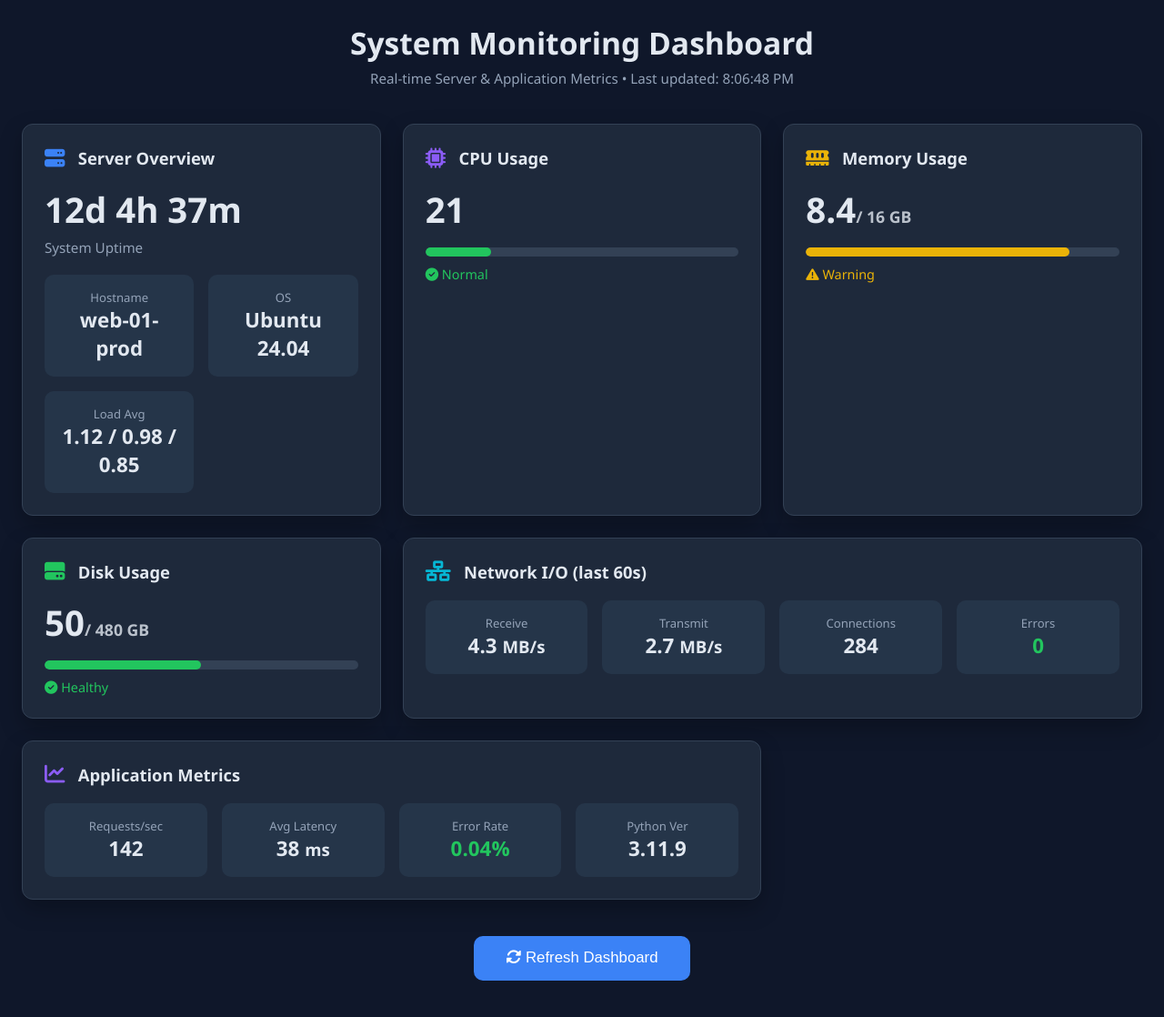
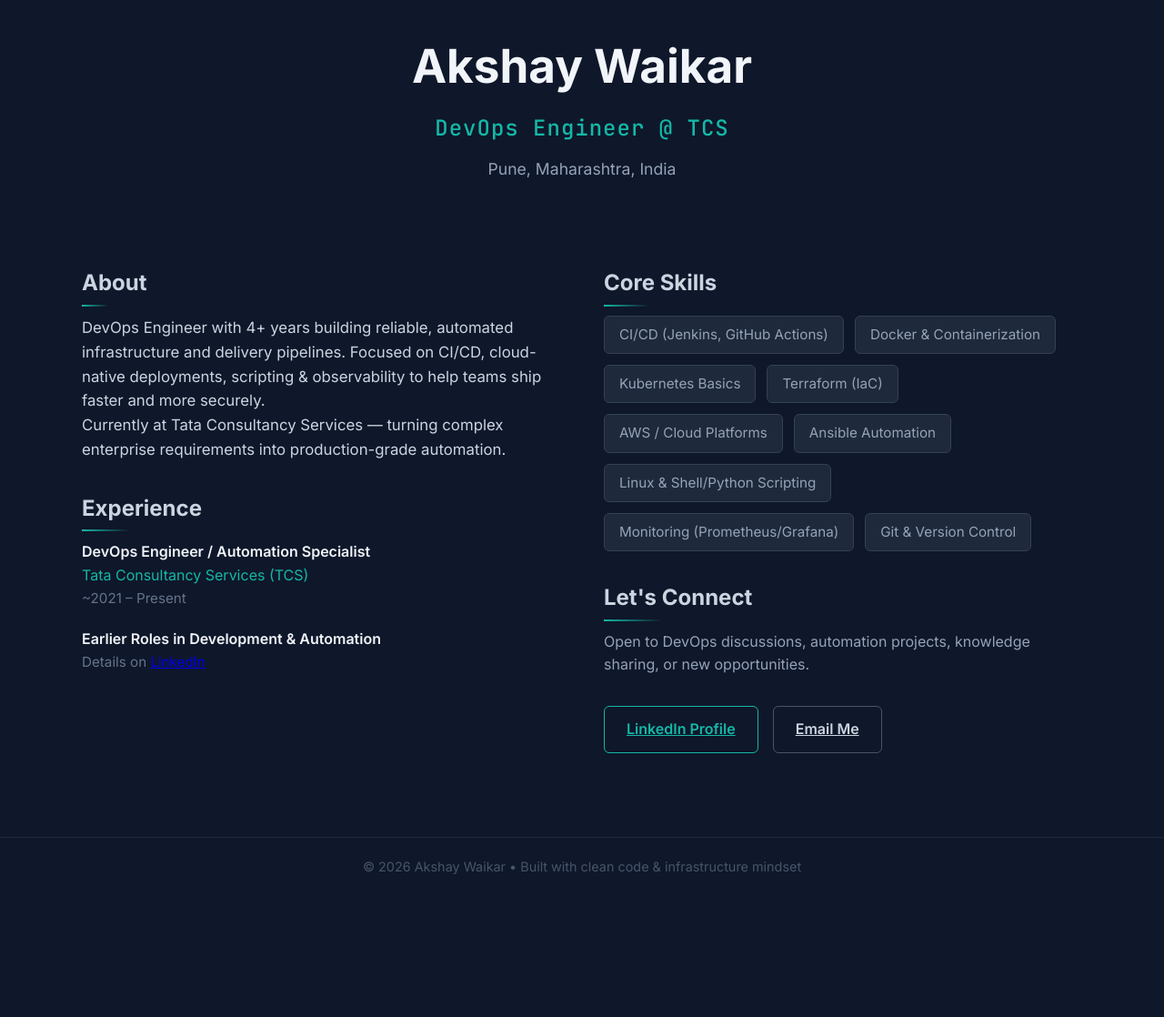
Before and after one commit to WaikarAkshay/flask-python-DevSecOps, a Flask app: page / in a window 1280 px wide. Shown: the whole page at 91% size. After the commit the page ends 961 px from the top, so only its background shows below. Run offline with Flask 3, Linux system fonts and the light colour scheme.

Commit message:
changed index.html and app.py

```diff
--- a/app.py
+++ b/app.py
@@ -4,20 +4,19 @@ app = Flask(__name__)
 
 
 @app.route("/")
-def dashboard():
-    return render_template("index.html")
+def portfolio():
+    # You can later pass variables to the template if needed
+    context = {
+        "current_year": 2026,
+        "page_title": "Akshay Waikar • DevOps Engineer",
+        # "visitor_count": get_visitor_count(),  # example future extension
+    }
+    return render_template("index.html", **context)
 
-
-# You can later add real /api/metrics endpoint
-# @app.route("/api/metrics")
-# def metrics():
-#     import psutil, platform, datetime, random
-#     return jsonify({
-#         "cpu": psutil.cpu_percent(),
-#         "memory": psutil.virtual_memory().percent,
-#         "disk": psutil.disk_usage('/').percent,
-#         ...
-#     })
+# Optional health check
+@app.route("/health")
+def health():
+    return {"status": "ok"}, 200
 
 
 if __name__ == "__main__":
--- a/templates/index.html
+++ b/templates/index.html
@@ -1,339 +1,235 @@
-<!DOCTYPE html>
+<!doctype html>
 <html lang="en">
 <head>
   <meta charset="UTF-8" />
-  <meta name="viewport" content="width=device-width, initial-scale=1.0"/>
-  <title>System Monitoring Dashboard </title>
-  <link rel="stylesheet" href="https://cdnjs.cloudflare.com/ajax/libs/font-awesome/6.5.0/css/all.min.css"/>
+  <meta name="viewport" content="width=device-width, initial-scale=1.0" />
+  <title>Akshay Waikar • DevOps Engineer</title>
+  <meta name="description" content="DevOps Engineer at TCS | Pune, India | Automation • CI/CD • Cloud Infrastructure" />
+  <meta name="theme-color" content="#0f172a" />
+
+  <link rel="preconnect" href="https://fonts.googleapis.com">
+  <link rel="preconnect" href="https://fonts.gstatic.com" crossorigin>
+  <link href="https://fonts.googleapis.com/css2?family=Inter:wght@400;500;600;700&family=JetBrains+Mono:wght@500&display=swap" rel="stylesheet">
+
   <style>
-    :root {
-      --bg: #0f172a;
-      --card: #1e293b;
-      --text: #e2e8f0;
-      --text-dim: #94a3b8;
-      --green: #22c55e;
-      --yellow: #eab308;
-      --red: #ef4444;
-      --blue: #3b82f6;
-      --purple: #8b5cf6;
+    * { box-sizing: border-box; margin:0; padding:0; }
+    body {
+      font-family: 'Inter', system-ui, sans-serif;
+      background: #0f172a;
+      color: #e2e8f0;
+      line-height: 1.6;
+      height: 100vh;
+      overflow: hidden;
+      display: flex;
+      flex-direction: column;
+    }
+    main {
+      flex: 1;
+      display: flex;
+      align-items: center;
+      justify-content: center;
+      padding: 40px 24px;
+    }
+    .container {
+      max-width: 1100px;
+      width: 100%;
+      display: grid;
+      grid-template-columns: 1fr 1fr;
+      gap: 48px;
+      opacity: 0;
+      transform: translateY(20px);
+      animation: fadeInUp 1.2s forwards 0.3s;
+    }
+    @keyframes fadeInUp {
+      to { opacity: 1; transform: translateY(0); }
     }
 
-    * { margin:0; padding:0; box-sizing:border-box; }
-    body {
-      font-family: 'Segoe UI', system-ui, sans-serif;
-      background: var(--bg);
-      color: var(--text);
-      min-height: 100vh;
-      padding: 1.5rem;
+    header { text-align: center; padding: 32px 0; }
+    .name {
+      font-size: 3.2rem;
+      font-weight: 700;
+      color: #f1f5f9;
+      margin-bottom: 8px;
+    }
+    .title {
+      font-family: 'JetBrains Mono', monospace;
+      font-size: 1.5rem;
+      color: #14b8a6;
+      letter-spacing: 1px;
+      margin-bottom: 12px;
+    }
+    .location { color: #94a3b8; font-size: 1.1rem; }
+
+    section { margin-bottom: 32px; }
+    h2 {
+      font-size: 1.5rem;
+      color: #cbd5e1;
+      margin-bottom: 16px;
+      position: relative;
+      display: inline-block;
+    }
+    h2::after {
+      content: '';
+      position: absolute;
+      bottom: -6px; left: 0;
+      width: 40%; height: 2px;
+      background: linear-gradient(to right, #14b8a6, transparent);
     }
 
-    .header {
-      text-align: center;
-      margin-bottom: 2.5rem;
+    .about p {
+      font-size: 1.05rem;
+      color: #cbd5e1;
+      max-width: 520px;
     }
 
-    .header h1 {
-      font-size: 2.1rem;
-      font-weight: 600;
-      margin-bottom: 0.4rem;
+    .skills {
+      display: flex;
+      flex-wrap: wrap;
+      gap: 12px;
+    }
+    .tag {
+      background: #1e293b;
+      border: 1px solid #334155;
+      color: #94a3b8;
+      padding: 8px 16px;
+      border-radius: 6px;
+      font-size: 0.95rem;
+      transition: all 0.25s ease;
+    }
+    .tag:hover {
+      transform: translateY(-3px);
+      border-color: #14b8a6;
+      box-shadow: 0 8px 24px rgba(20,184,166,0.15);
+      color: #e2e8f0;
     }
 
-    .header p {
-      color: var(--text-dim);
-      font-size: 0.95rem;
+    .exp .item {
+      margin-bottom: 20px;
+    }
+    .role { font-weight: 600; color: #f1f5f9; }
+    .company { color: #14b8a6; }
+    .period { color: #64748b; font-size: 0.95rem; }
+
+    .actions {
+      display: flex;
+      gap: 16px;
+      margin-top: 32px;
+      flex-wrap: wrap;
+    }
+    .btn {
+      background: transparent;
+      border: 1px solid #14b8a6;
+      color: #14b8a6;
+      padding: 12px 24px;
+      border-radius: 6px;
+      font-weight: 600;
+      transition: all 0.3s ease;
+      cursor: pointer;
+    }
+    .btn:hover {
+      background: #14b8a6;
+      color: #0f172a;
+      transform: translateY(-3px);
+      box-shadow: 0 12px 32px rgba(20,184,166,0.25);
+    }
+    .btn.outline {
+      border-color: #475569;
+      color: #cbd5e1;
+    }
+    .btn.outline:hover {
+      border-color: #64748b;
+      background: #1e293b;
+      color: #f1f5f9;
     }
 
-    .grid {
-      display: grid;
-      grid-template-columns: repeat(auto-fit, minmax(320px, 1fr));
-      gap: 1.5rem;
-      max-width: 1400px;
-      margin: 0 auto;
-    }
-
-    .card {
-      background: var(--card);
-      border-radius: 12px;
-      padding: 1.5rem;
-      box-shadow: 0 10px 25px rgba(0,0,0,0.25);
-      border: 1px solid #334155;
-      transition: transform 0.15s ease, box-shadow 0.15s ease;
-    }
-
-    .card:hover {
-      transform: translateY(-4px);
-      box-shadow: 0 15px 35px rgba(0,0,0,0.35);
-    }
-
-    .card-header {
-      display: flex;
-      align-items: center;
-      gap: 0.9rem;
-      margin-bottom: 1.1rem;
-    }
-
-    .card-header i {
-      font-size: 1.4rem;
-    }
-
-    .card-title {
-      font-size: 1.15rem;
-      font-weight: 600;
-    }
-
-    .metric {
-      font-size: 2.4rem;
-      font-weight: 700;
-      margin: 0.4rem 0;
-    }
-
-    .unit { font-size: 1.1rem; opacity: 0.8; }
-
-    .progress-container {
-      height: 10px;
-      background: #334155;
-      border-radius: 999px;
-      margin: 1rem 0 0.6rem;
-      overflow: hidden;
-    }
-
-    .progress-bar {
-      height: 100%;
-      border-radius: 999px;
-      transition: width 0.6s ease;
-    }
-
-    .status {
+    footer {
+      text-align: center;
+      padding: 20px;
+      color: #475569;
       font-size: 0.9rem;
-      font-weight: 500;
-      margin-top: 0.6rem;
-    }
-
-    .good  { color: var(--green); }
-    .warn  { color: var(--yellow); }
-    .alert { color: var(--red); }
-
-    .grid-2 { grid-column: span 2; }
-
-    .small-metrics {
-      display: grid;
-      grid-template-columns: repeat(auto-fit, minmax(140px, 1fr));
-      gap: 1rem;
-      margin-top: 1.2rem;
-    }
-
-    .mini-card {
-      background: #253549;
-      padding: 1rem;
-      border-radius: 10px;
-      text-align: center;
-    }
-
-    .mini-label { font-size: 0.82rem; color: var(--text-dim); }
-    .mini-value { font-size: 1.4rem; font-weight: 700; }
-
-    .refresh-btn {
-      display: block;
-      margin: 2.5rem auto 1rem;
-      padding: 0.9rem 2.2rem;
-      background: var(--blue);
-      color: white;
-      border: none;
-      border-radius: 10px;
-      font-size: 1.05rem;
-      cursor: pointer;
-      transition: all 0.2s;
-    }
-
-    .refresh-btn:hover {
-      background: #2563eb;
-      transform: translateY(-1px);
+      border-top: 1px solid #1e293b;
     }
 
     @media (max-width: 900px) {
-      .grid-2 { grid-column: span 1; }
+      .container { grid-template-columns: 1fr; gap: 40px; text-align: center; }
+      .about p { margin: 0 auto; }
+      .actions { justify-content: center; }
+    }
+
+    @media (max-height: 800px) {
+      body { overflow-y: auto; }
+      main { padding: 60px 24px; align-items: flex-start; }
     }
   </style>
 </head>
 <body>
 
-<div class="header">
-  <h1>System Monitoring Dashboard</h1>
-  <p> Real-time Server & Application Metrics • Last updated: <span id="last-update">just now</span></p>
-</div>
+  <header>
+    <h1 class="name">Akshay Waikar</h1>
+    <div class="title">DevOps Engineer  @ TCS</div>
+    <div class="location">Pune, Maharashtra, India</div>
+  </header>
 
-<div class="grid">
+  <main>
+    <div class="container">
 
-  <!-- Overview Cards -->
-  <div class="card">
-    <div class="card-header">
-      <i class="fas fa-server" style="color:var(--blue)"></i>
-      <div class="card-title">Server Overview</div>
+      <div>
+        <section class="about">
+          <h2>About</h2>
+          <p>DevOps Engineer with 4+ years building reliable, automated infrastructure and delivery pipelines. Focused on CI/CD, cloud-native deployments, scripting & observability to help teams ship faster and more securely.</p>
+          <p>Currently at Tata Consultancy Services — turning complex enterprise requirements into production-grade automation.</p>
+        </section>
+
+        <section>
+          <h2>Experience</h2>
+          <div class="exp">
+            <div class="item">
+              <div class="role">DevOps Engineer / Automation Specialist</div>
+              <div class="company">Tata Consultancy Services (TCS)</div>
+              <div class="period">~2021 – Present</div>
+            </div>
+            <div class="item">
+              <div class="role">Earlier Roles in Development & Automation</div>
+              <div class="period">Details on <a href="https://www.linkedin.com/in/akshay-waikar-985936223" target="_blank">LinkedIn</a></div>
+            </div>
+          </div>
+        </section>
+      </div>
+
+      <div>
+        <section>
+          <h2>Core Skills</h2>
+          <div class="skills">
+            <span class="tag">CI/CD (Jenkins, GitHub Actions)</span>
+            <span class="tag">Docker & Containerization</span>
+            <span class="tag">Kubernetes Basics</span>
+            <span class="tag">Terraform (IaC)</span>
+            <span class="tag">AWS / Cloud Platforms</span>
+            <span class="tag">Ansible Automation</span>
+            <span class="tag">Linux & Shell/Python Scripting</span>
+            <span class="tag">Monitoring (Prometheus/Grafana)</span>
+            <span class="tag">Git & Version Control</span>
+          </div>
+        </section>
+
+        <section>
+          <h2>Let's Connect</h2>
+          <p style="color:#94a3b8; margin-bottom:20px;">
+            Open to DevOps discussions, automation projects, knowledge sharing, or new opportunities.
+          </p>
+          <div class="actions">
+            <a href="https://www.linkedin.com/in/akshay-waikar-985936223" target="_blank" class="btn">LinkedIn Profile</a>
+            <a href="mailto:your.email@example.com" class="btn outline">Email Me</a>
+          </div>
+        </section>
+      </div>
+
     </div>
-    <div class="metric" id="uptime">12d 4h 37m</div>
-    <div style="font-size:0.95rem; color:var(--text-dim);">System Uptime</div>
+  </main>
 
-    <div class="small-metrics">
-      <div class="mini-card">
-        <div class="mini-label">Hostname</div>
-        <div class="mini-value" id="hostname">web-01-prod</div>
-      </div>
-      <div class="mini-card">
-        <div class="mini-label">OS</div>
-        <div class="mini-value">Ubuntu 24.04</div>
-      </div>
-      <div class="mini-card">
-        <div class="mini-label">Load Avg</div>
-        <div class="mini-value" id="load">1.12 / 0.98 / 0.85</div>
-      </div>
-    </div>
-  </div>
-
-  <div class="card">
-    <div class="card-header">
-      <i class="fas fa-microchip" style="color:var(--purple)"></i>
-      <div class="card-title">CPU Usage</div>
-    </div>
-    <div class="metric" id="cpu">42<span class="unit">%</span></div>
-    <div class="progress-container">
-      <div class="progress-bar" id="cpu-bar" style="width:42%; background:var(--green);"></div>
-    </div>
-    <div class="status good"><i class="fas fa-check-circle"></i> Normal</div>
-  </div>
-
-  <div class="card">
-    <div class="card-header">
-      <i class="fas fa-memory" style="color:var(--yellow)"></i>
-      <div class="card-title">Memory Usage</div>
-    </div>
-    <div class="metric" id="memory">11.4<span class="unit">/ 16 GB</span></div>
-    <div class="progress-container">
-      <div class="progress-bar" id="mem-bar" style="width:71%; background:var(--yellow);"></div>
-    </div>
-    <div class="status warn"><i class="fas fa-exclamation-triangle"></i> Warning</div>
-  </div>
-
-  <div class="card">
-    <div class="card-header">
-      <i class="fas fa-hard-drive" style="color:var(--green)"></i>
-      <div class="card-title">Disk Usage</div>
-    </div>
-    <div class="metric" id="disk">218<span class="unit">/ 480 GB</span></div>
-    <div class="progress-container">
-      <div class="progress-bar" id="disk-bar" style="width:45%; background:var(--green);"></div>
-    </div>
-    <div class="status good"><i class="fas fa-check-circle"></i> Healthy</div>
-  </div>
-
-  <!-- Wider cards -->
-  <div class="card grid-2">
-    <div class="card-header">
-      <i class="fas fa-network-wired" style="color:#06b6d4"></i>
-      <div class="card-title">Network I/O (last 60s)</div>
-    </div>
-    <div class="small-metrics">
-      <div class="mini-card">
-        <div class="mini-label">Receive</div>
-        <div class="mini-value" id="net-rx">2.8 <small>MB/s</small></div>
-      </div>
-      <div class="mini-card">
-        <div class="mini-label">Transmit</div>
-        <div class="mini-value" id="net-tx">1.4 <small>MB/s</small></div>
-      </div>
-      <div class="mini-card">
-        <div class="mini-label">Connections</div>
-        <div class="mini-value" id="connections">284</div>
-      </div>
-      <div class="mini-card">
-        <div class="mini-label">Errors</div>
-        <div class="mini-value" style="color:var(--green);">0</div>
-      </div>
-    </div>
-  </div>
-
-  <div class="card grid-2">
-    <div class="card-header">
-      <i class="fas fa-chart-line" style="color:var(--purple)"></i>
-      <div class="card-title">Application Metrics</div>
-    </div>
-    <div class="small-metrics">
-      <div class="mini-card">
-        <div class="mini-label">Requests/sec</div>
-        <div class="mini-value" id="req-sec">142</div>
-      </div>
-      <div class="mini-card">
-        <div class="mini-label">Avg Latency</div>
-        <div class="mini-value">38 <small>ms</small></div>
-      </div>
-      <div class="mini-card">
-        <div class="mini-label">Error Rate</div>
-        <div class="mini-value" style="color:var(--green);">0.04%</div>
-      </div>
-      <div class="mini-card">
-        <div class="mini-label">Python Ver</div>
-        <div class="mini-value" id="python">3.11.9</div>
-      </div>
-    </div>
-  </div>
-
-</div>
-
-<button class="refresh-btn" onclick="refreshDashboard()">
-  <i class="fas fa-sync-alt"></i> Refresh Dashboard
-</button>
-
-<script>
-  const tips = [
-    "Automate everything you can automate.",
-    "Monitor before you scale.",
-    "Treat infrastructure as code — always.",
-    "Small, frequent deployments reduce risk.",
-    "Observability > logging.",
-    "Use golden signals: latency, traffic, errors, saturation."
-  ];
-
-  function getRandomStatusClass(value, warn=70, danger=90) {
-    if (value >= danger) return "alert";
-    if (value >= warn) return "warn";
-    return "good";
-  }
-
-  function refreshDashboard(simulate = true) {
-    // In real app you would fetch('/api/metrics')
-    // Here we simulate realistic changes
-
-    const cpu = Math.floor(Math.random() * 100);
-    const mem = Math.floor(50 + Math.random() * 45);
-    const disk = Math.floor(20 + Math.random() * 70);
-    const rx = (Math.random() * 5).toFixed(1);
-    const tx = (Math.random() * 3).toFixed(1);
-
-    document.getElementById("cpu").textContent = cpu;
-    document.getElementById("cpu-bar").style.width = cpu + "%";
-    document.getElementById("cpu-bar").style.background =
-      cpu >= 90 ? "var(--red)" : cpu >= 70 ? "var(--yellow)" : "var(--green)";
-
-    document.getElementById("memory").innerHTML = (mem/10).toFixed(1) + "<span class='unit'>/ 16 GB</span>";
-    document.getElementById("mem-bar").style.width = mem + "%";
-    document.getElementById("mem-bar").style.background =
-      mem >= 90 ? "var(--red)" : mem >= 70 ? "var(--yellow)" : "var(--green)";
-
-    document.getElementById("disk").innerHTML = disk + "<span class='unit'>/ 480 GB</span>";
-    document.getElementById("disk-bar").style.width = Math.min(disk,100) + "%";
-
-    document.getElementById("net-rx").innerHTML = rx + " <small>MB/s</small>";
-    document.getElementById("net-tx").innerHTML = tx + " <small>MB/s</small>";
-
-    document.getElementById("last-update").textContent = new Date().toLocaleTimeString();
-
-    // Just for fun — random tip in console
-    console.log("%cDevOps Tip: " + tips[Math.floor(Math.random()*tips.length)], "color:#8b5cf6; font-weight:bold;");
-  }
-
-  // Initial load + auto-refresh simulation
-  refreshDashboard();
-  setInterval(() => refreshDashboard(), 8000);
-</script>
+  <footer>
+    © 2026 Akshay Waikar • Built with clean code & infrastructure mindset
+  </footer>
 
 </body>
 </html>
```
